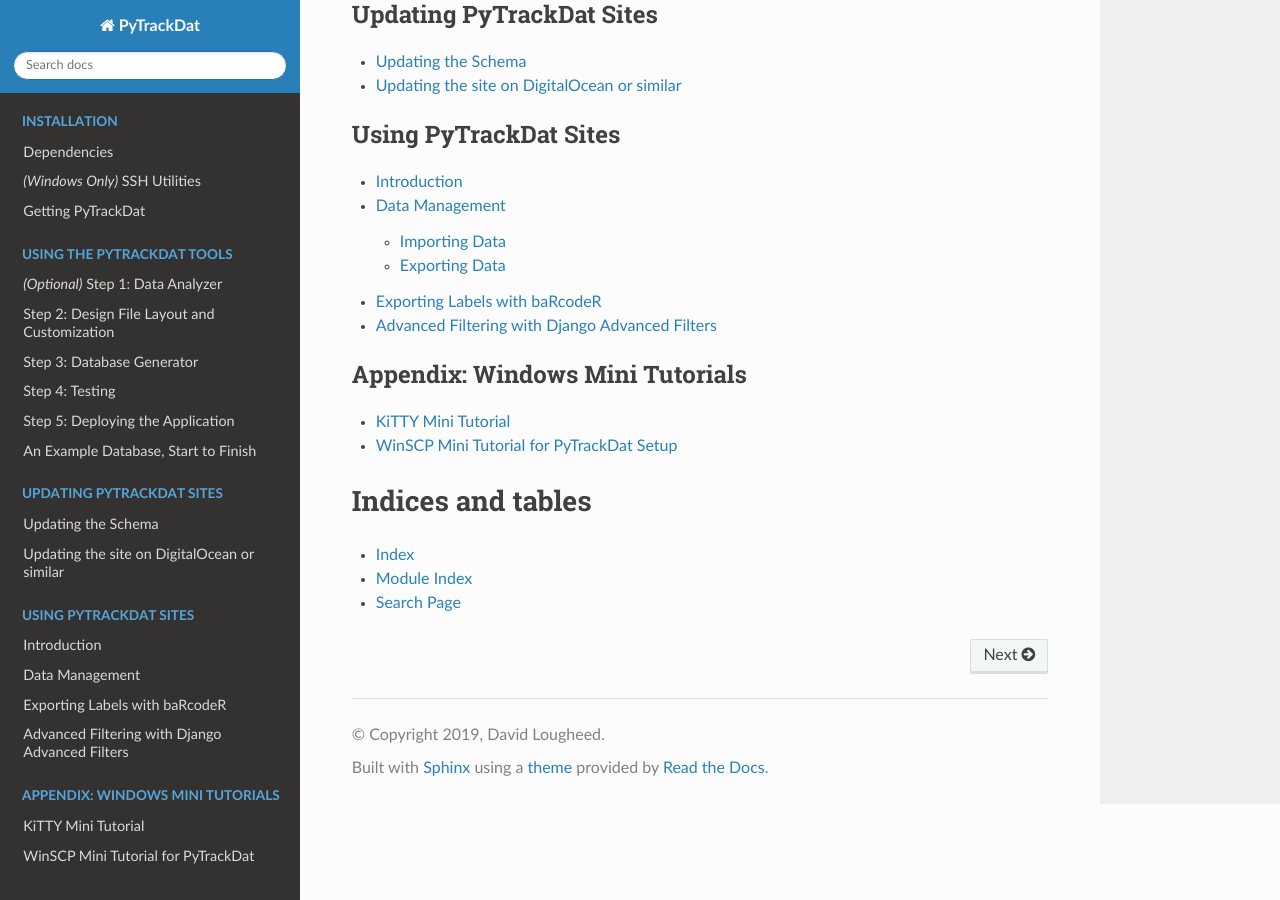
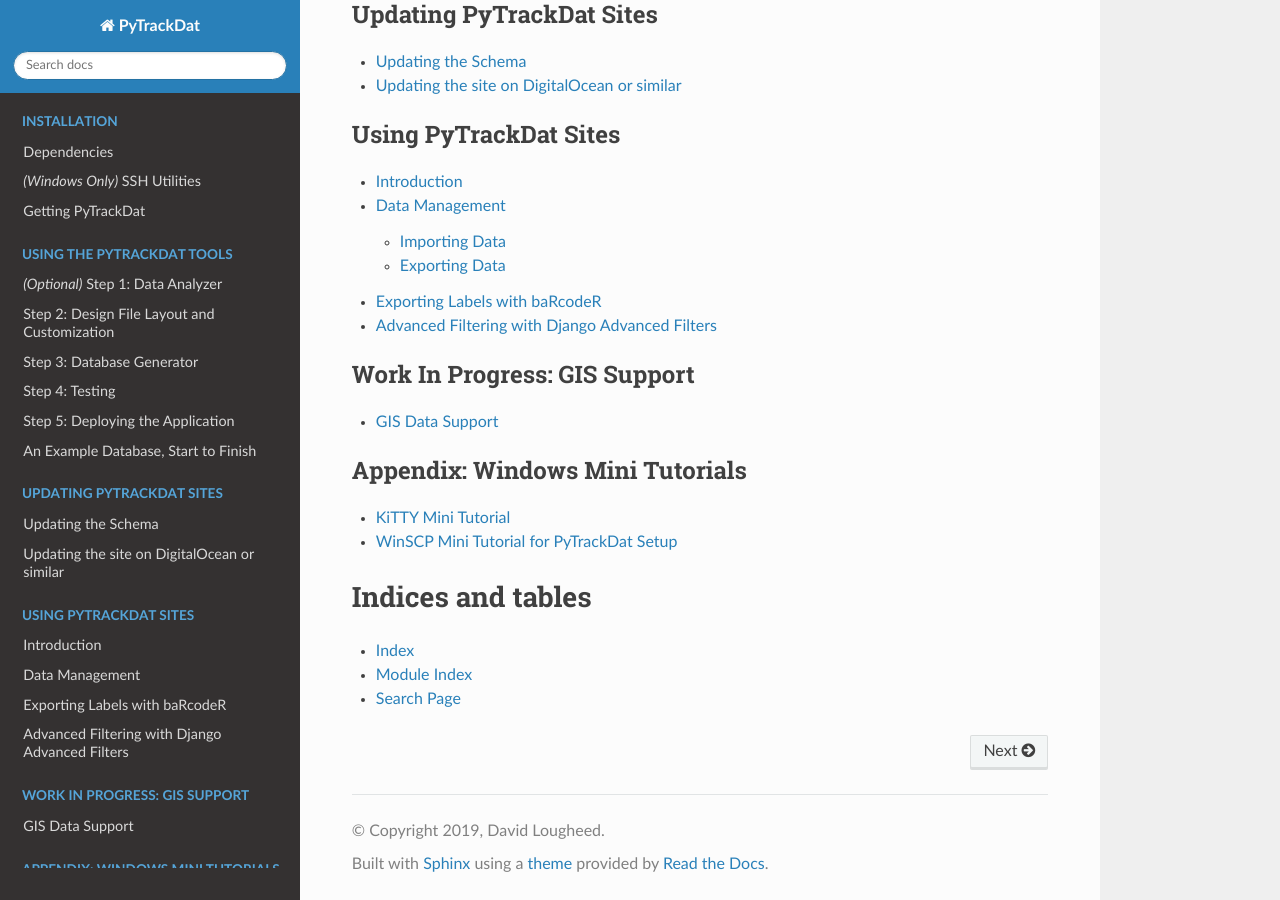
Before and after one commit to pytrackdat/pytrackdat, a Sphinx documentation site: the page built from docs/index.rst, in a window 1280 px wide and 900 px high, scrolled down 938 px. Built offline with Sphinx 7.4.7 and the Read the Docs theme 2.0.0, drawn with Linux system fonts in a browser that asks for light colours.

Commit message:
Add link to WIP gis stuff in docs

```diff
--- a/docs/index.rst
+++ b/docs/index.rst
@@ -47,6 +47,13 @@ Welcome to PyTrackDat's documentation!
 
 .. toctree::
    :maxdepth: 2
+   :caption: Work In Progress: GIS Support
+
+   gis/wip
+
+
+.. toctree::
+   :maxdepth: 2
    :caption: Appendix: Windows Mini Tutorials
 
    windows_tutorials/kitty
```
